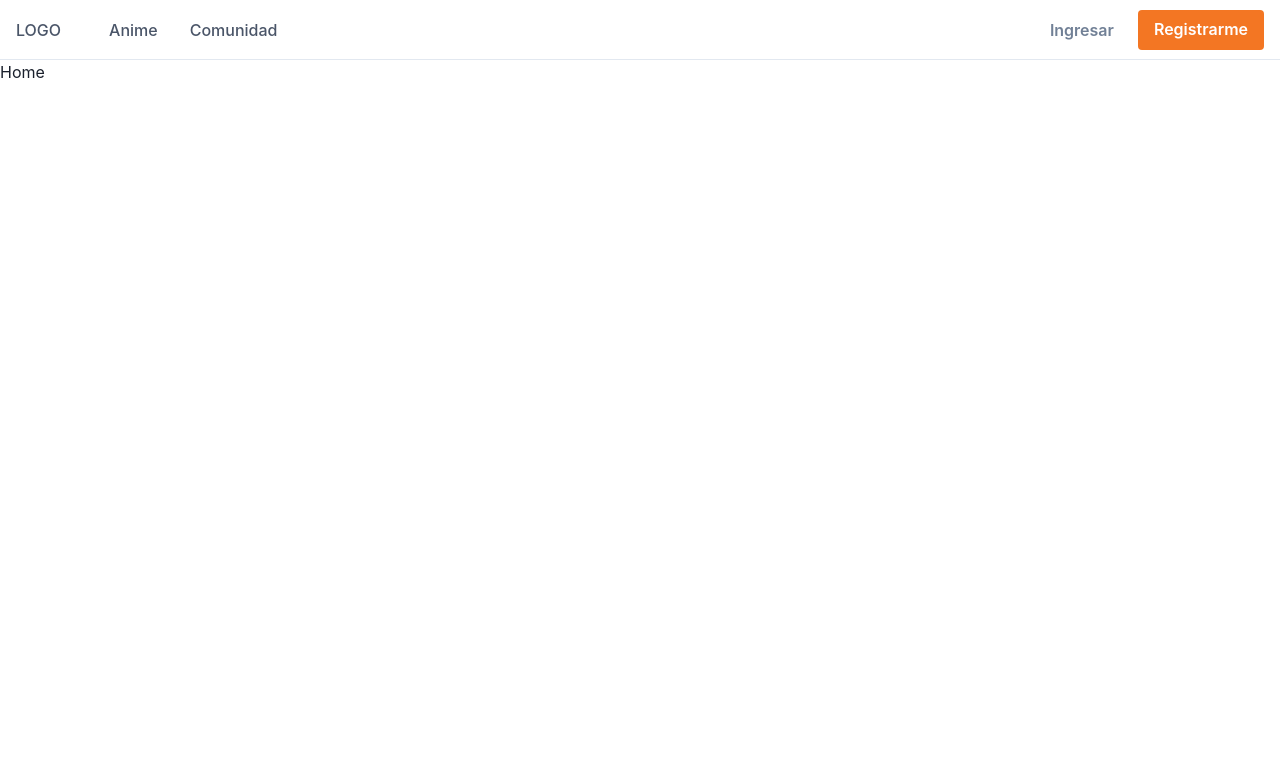
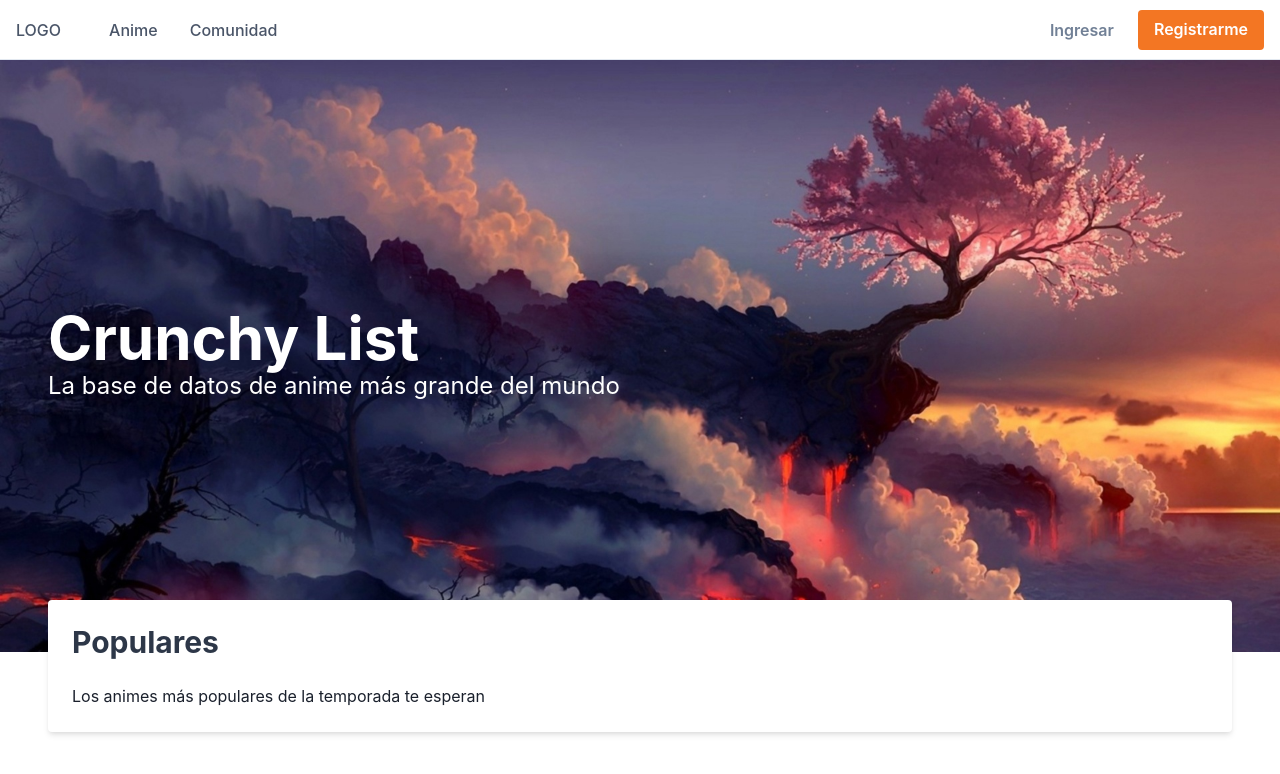
Before and after one commit to MateoAltamirano/CrunchyList-Frontend, a React (Create React App) app: page / in a window 1280 px wide. Shown: the top 774 px of the page. Built offline with nearby package versions, Linux system fonts and the light colour scheme.

Commit message:
feat: initial home layout

```diff
--- a/src/pages/Home.tsx
+++ b/src/pages/Home.tsx
@@ -1,7 +1,37 @@
-import { Box } from "@chakra-ui/layout";
+import { Box, Flex, Heading, Text } from "@chakra-ui/react";
+import Card from "../components/Card";
+import "../styles/home.css";
 
 const Home = () => {
-  return <Box>Home</Box>;
+  const settings = {
+    dots: true,
+    infinite: true,
+    speed: 500,
+    slidesToShow: 1,
+    slidesToScroll: 1,
+  };
+  return (
+    <Box h="100%">
+      <Box className="home">
+        <Heading size="3xl" color="white">
+          Crunchy List
+        </Heading>
+        <Text fontSize="2xl" color="white">
+          La base de datos de anime más grande del mundo
+        </Text>
+      </Box>
+      <Flex position="absolute" top={"75%"} w={"100%"}>
+        <Card w={"100%"} margin={"0 3rem"}>
+          <Heading size="lg" alignSelf="self-start" color="gray.700">
+            Populares
+          </Heading>
+          <Text alignSelf="self-start" fontSize="md">
+            Los animes más populares de la temporada te esperan
+          </Text>
+        </Card>
+      </Flex>
+    </Box>
+  );
 };
 
 export default Home;
--- /dev/null
+++ b/src/styles/home.css
@@ -0,0 +1,10 @@
+.home {
+  background-image: url("../assets/img/home.jpg");
+  background-size: cover;
+  width: 100%;
+  height: 80%;
+  display: flex;
+  flex-direction: column;
+  justify-content: center;
+  padding-left: 3rem;
+}
```
Also changed, not shown: src/styles/login.css (+4 -4 lines), src/assets/img/home.jpg (added).
